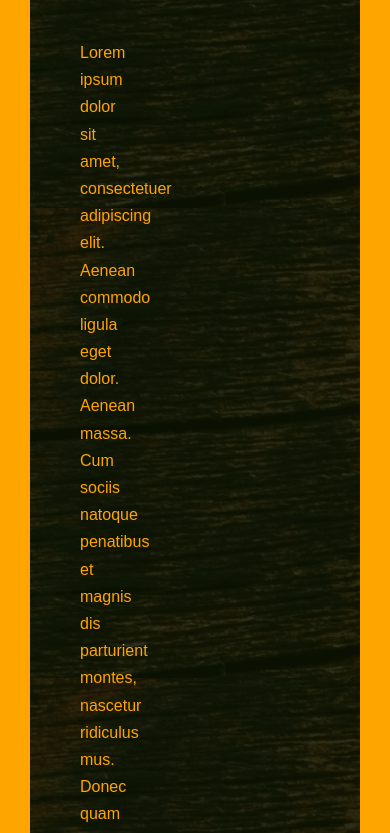
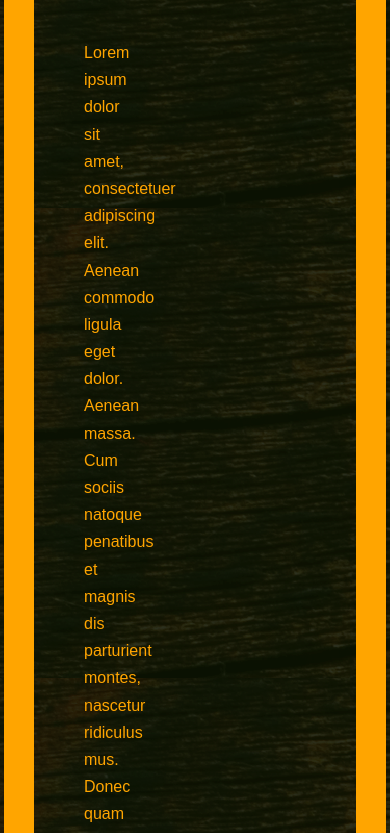
Before and after one commit to minhyup/practice-wood, a plain HTML site: page index.html in a window 390 px wide. Shown: the part 262-1095 px from the top of the page. Drawn offline with Linux system fonts and the light colour scheme.

Commit message:
responsive

```diff
--- a/index.html
+++ b/index.html
@@ -7,24 +7,24 @@
   </head>
   <body>
     <header>
-      <!-- <div class="l_wrapper"> -->
+      <div class="l_wrapper">
         <div class="intro">
           <h1>OAK LABORATORY</h1>
           <p>
             Lorem ipsum dolor sit amet, consectetuer adipiscing elit. Aenean
-          commodo ligula eget dolor. Aenean massa. Cum sociis natoque penatibus
-          et magnis dis parturient montes, nascetur ridiculus mus. Donec quam
-          felis, ultricies nec, pellentesque eu, pretium quis, sem. Nulla
-          consequat massa quis enim. Donec pede justo, fringilla vel, aliquet
-          nec, vulputate eget, arcu. In enim justo, rhoncus ut, imperdiet a,
-          venenatis vitae, justo. Nullam dictum felis eu pede mollis pretium.
-          Integer tincidunt
+            commodo ligula eget dolor. Aenean massa. Cum sociis natoque
+            penatibus et magnis dis parturient montes, nascetur ridiculus mus.
+            Donec quam felis, ultricies nec, pellentesque eu, pretium quis, sem.
+            Nulla consequat massa quis enim. Donec pede justo, fringilla vel,
+            aliquet nec, vulputate eget, arcu. In enim justo, rhoncus ut,
+            imperdiet a, venenatis vitae, justo. Nullam dictum felis eu pede
+            mollis pretium. Integer tincidunt
           </p>
         </div>
-      <!-- </div> -->
+      </div>
     </header>
     <main>
-      <!-- <div class="l_wrapper"> -->
+      <div class="l_wrapper">
         <div class="l_row">
           <div class="l_col">
             <div class="card">
@@ -63,7 +63,7 @@
             </div>
           </div>
         </div>
-      <!-- </div> -->
+      </div>
     </main>
     <footer>2015 © OAK LABORATORY</footer>
   </body>
--- a/style.css
+++ b/style.css
@@ -19,8 +19,9 @@ img {
 
 /* 공통 */
 .l_wrapper {
-  width: 960px;
+  max-width: 960px;
   margin: 0 auto;
+  padding: 0 4px;
 }
 
 .l_row {
@@ -89,8 +90,8 @@ header {
   border-color: orange;
   background-image: url(./images/container-bg.png);
   background-repeat: no-repeat;
-  background-position-x: 570px;
-  background-position-y: 50px;
+  background-position-x: 100%;
+  background-position-y: -50%;
   /* url에 쿼테이션을 안붙이는게 권장사항? */
   /* 단축 속성이 왜 안먹지??? */
   /* background-position: 200px, 50px; */
```
Lines whose indentation alone changed are shown as unchanged.
